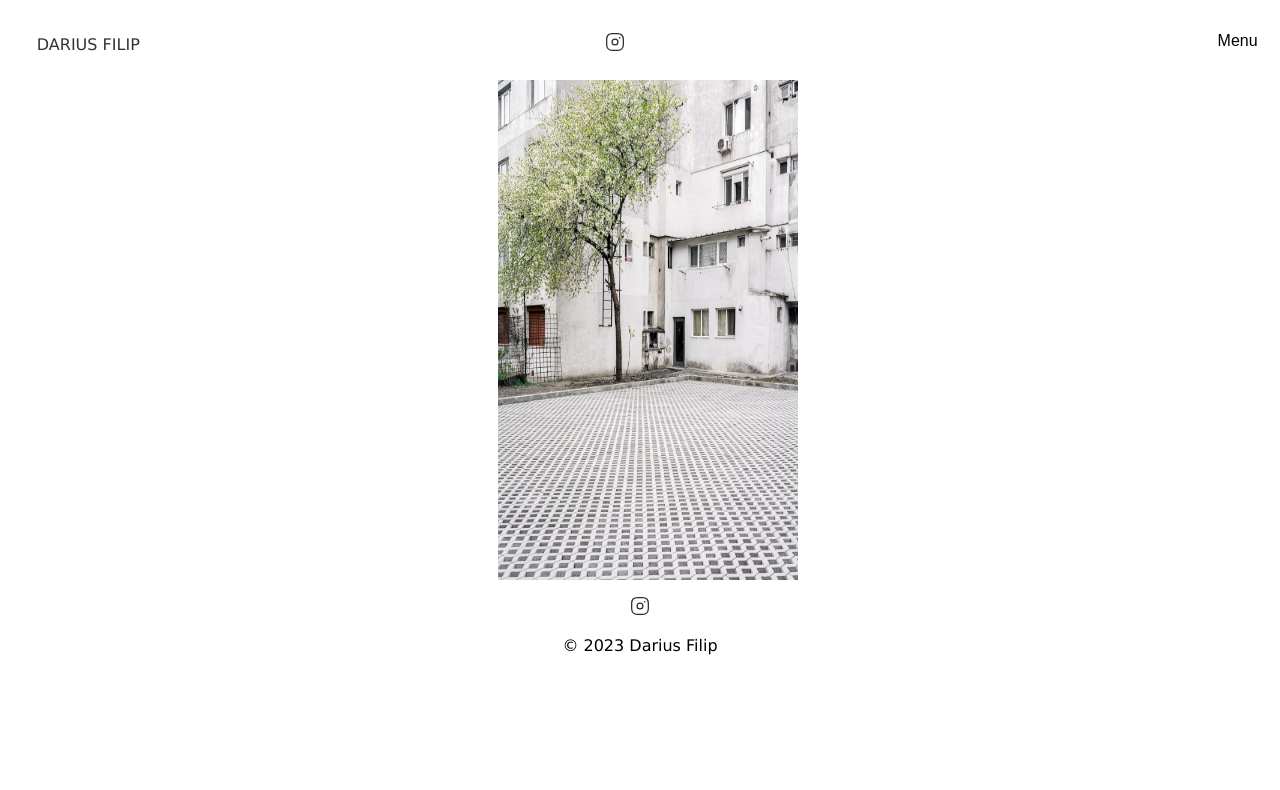
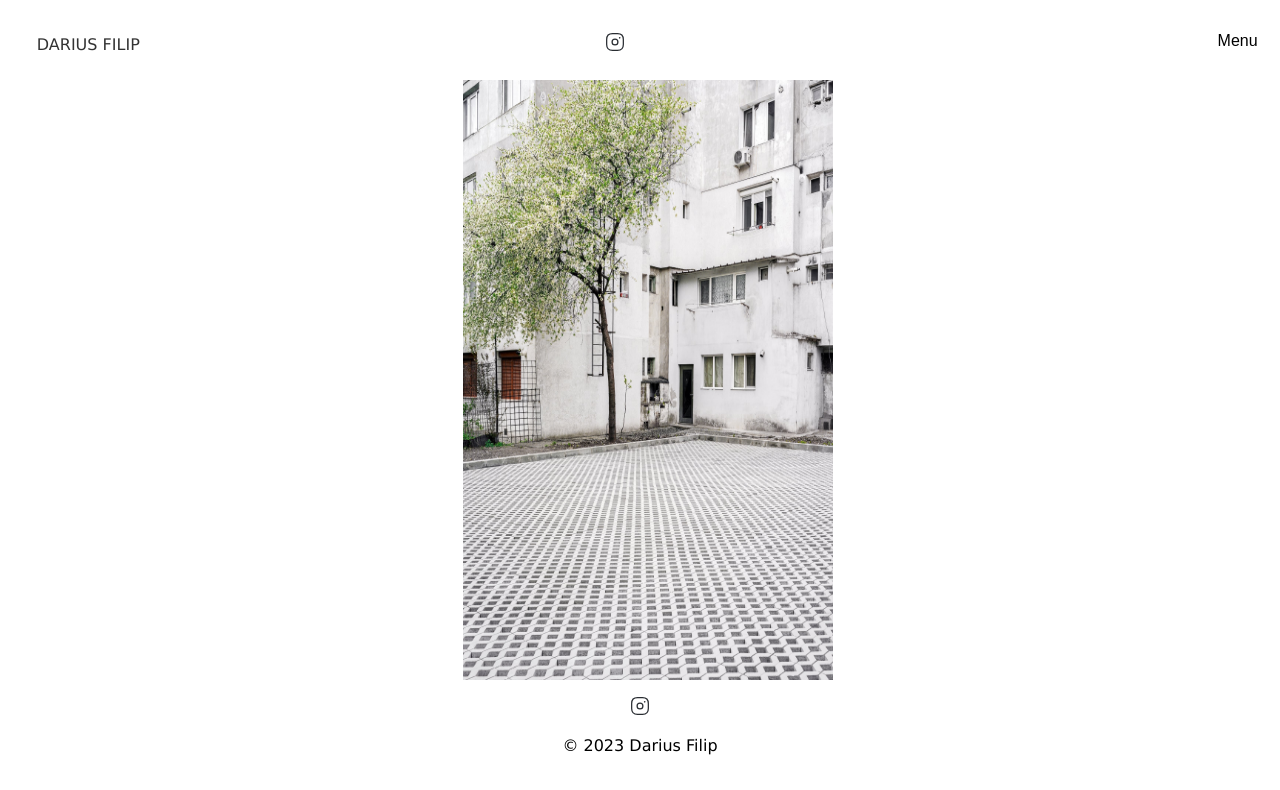
Before and after one commit to danieldraganweb/darius-filip-com-next-app, a Next.js app: page / in a window 1280 px wide. Shown: the top 790 px of the page. Built offline with nearby package versions, Linux system fonts and the light colour scheme.

Commit message:
style banner image resize

```diff
--- a/app/components/Banner.tsx
+++ b/app/components/Banner.tsx
@@ -8,8 +8,8 @@ function BannerImage() {
       <Image
         src={"/main-img-2.jpg"}
         alt="macarale"
-        width={300}
-        height={500}
+        width={370}
+        height={600}
         blurDataURL="/main-img-2.jpg"
         placeholder="blur"
         className="transition-opacity opacity-0 duration-[3s]"
```
